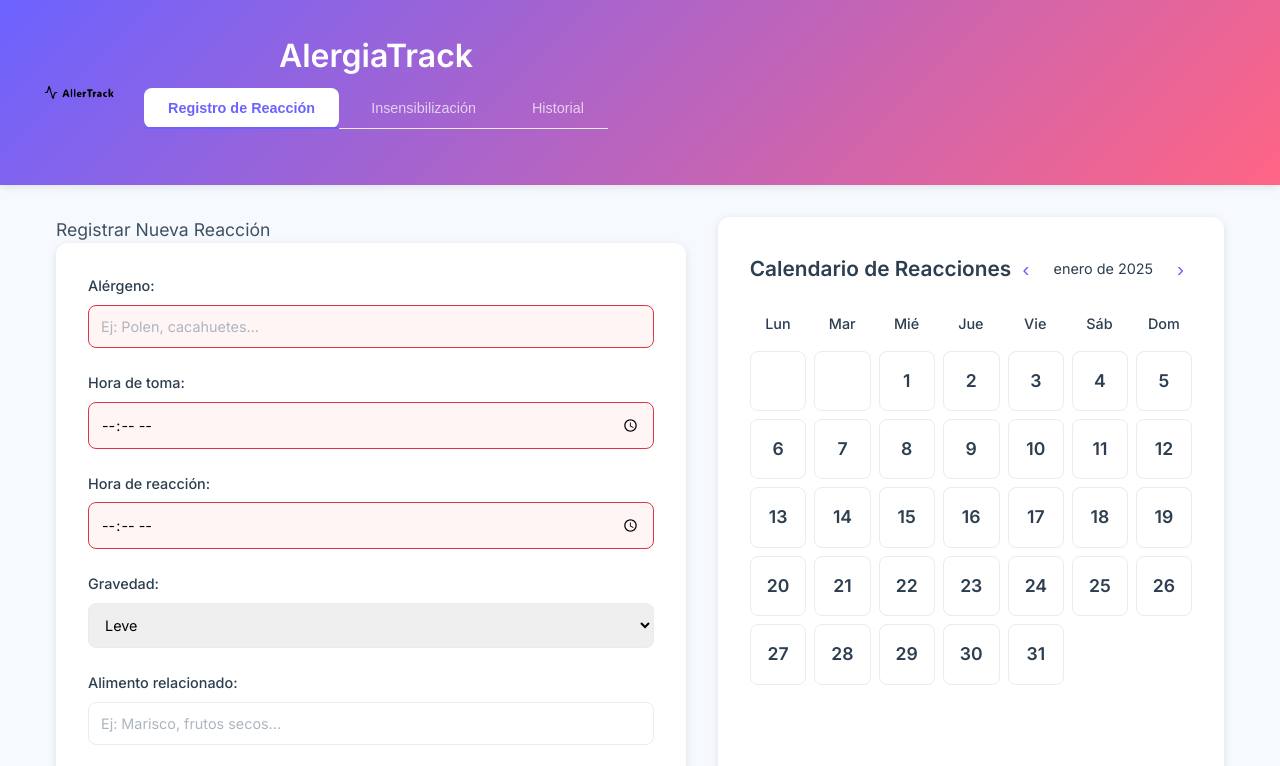
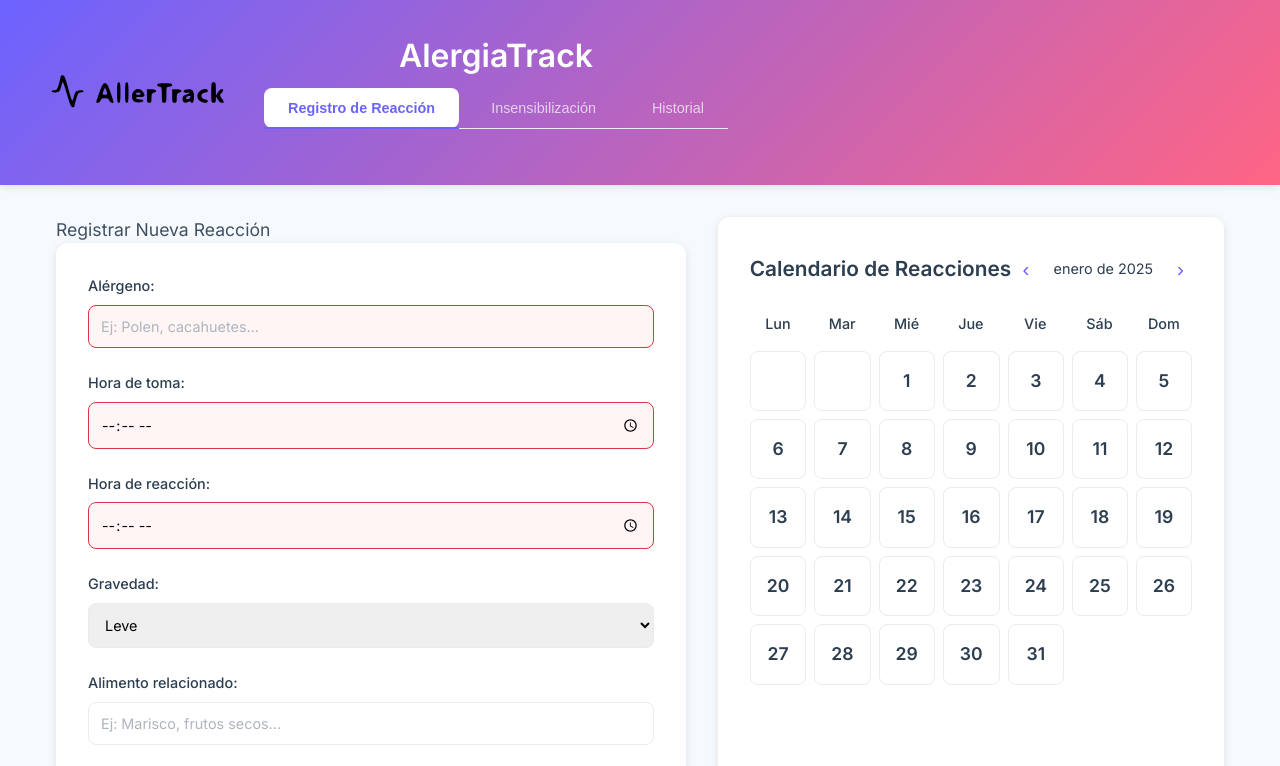
Before and after one commit to agujaseo/AllerTrack, a website: page index.html in a window 1280 px wide. Shown: the top 766 px of the page. Drawn offline with Linux system fonts and the light colour scheme.

Commit message:
Ajuste tamaño del logo a 200px y eliminación de transform: scale(2)

```diff
--- a/styles.css
+++ b/styles.css
@@ -97,8 +97,8 @@ header {
 }
 
 .logo {
-    width: 80px;
-    height: 80px;
+  width: 200px;
+  height: auto;
 }
 
 h1 {
```
